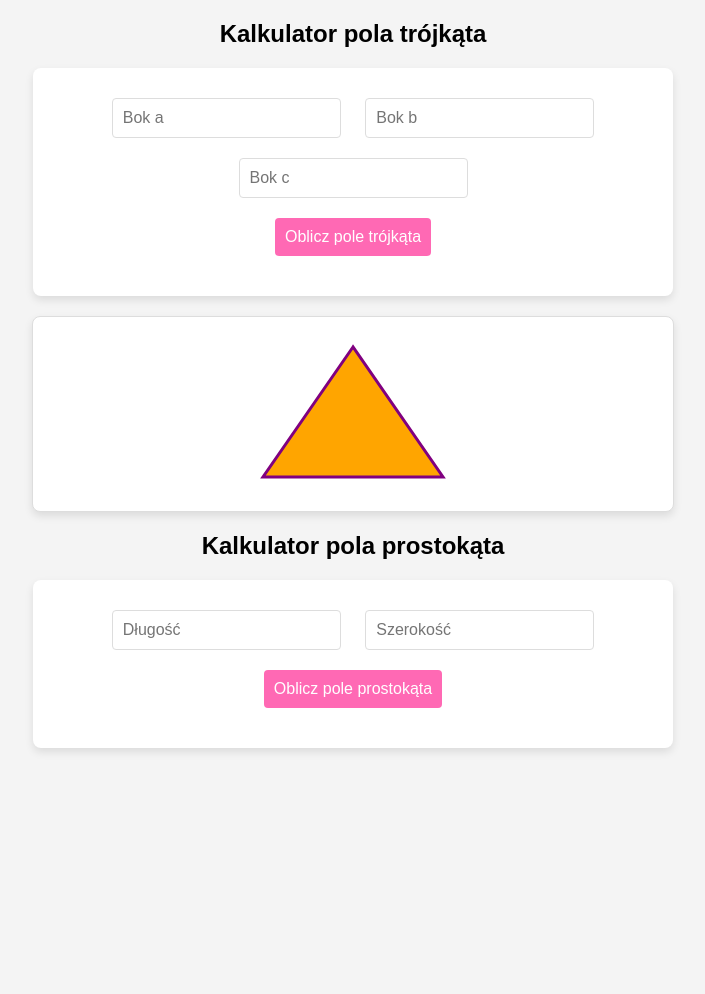
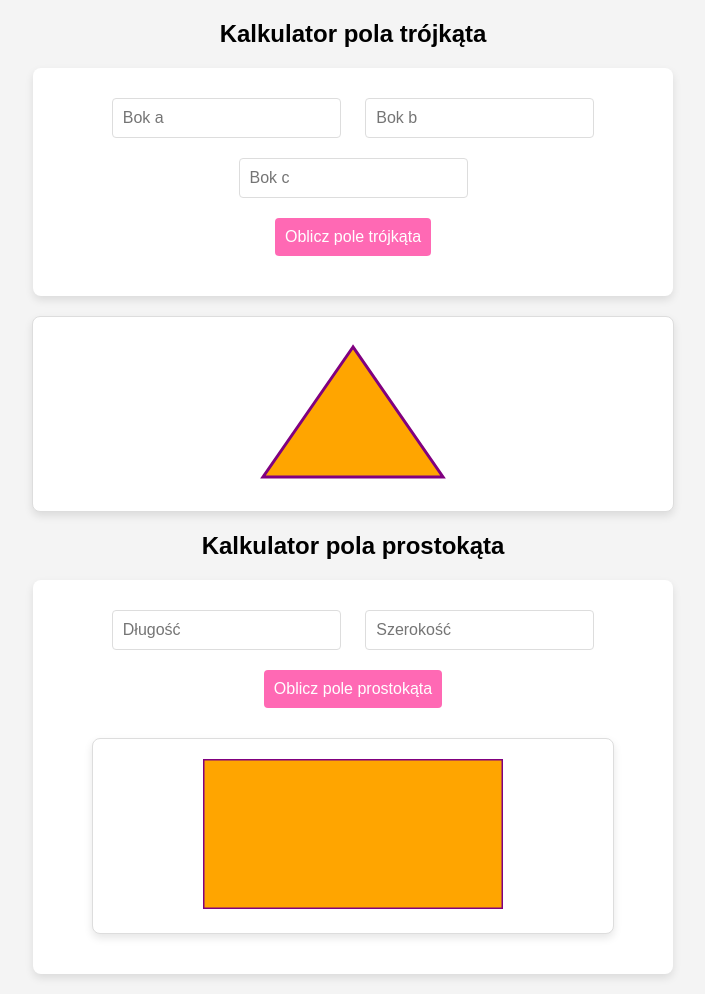
Before and after one commit to Mafioza77/Pole-Tr-jk-ta, a plain HTML site: page index.html in a window 1280 px wide. Shown: the whole page, without its empty margins (287-992 px from the left). Before the commit the page ends 800 px from the top, so only its background shows below. Drawn offline with Linux system fonts and the light colour scheme.

Commit message:
Update index.html

```diff
--- a/index.html
+++ b/index.html
@@ -79,6 +79,12 @@
         <br>
         <button onclick="obliczPoleProstokata()">Oblicz pole prostokąta</button>
         <div class="result" id="wynikProstokat"></div>
+<!-- Grafika prostokąta -->
+<div class="figure">
+    <svg width="300" height="150">
+        <rect width="300" height="150" style="fill:orange;stroke:purple;stroke-width:3"></rect>
+    </svg>
+</div>
     </div>
 
     <!-- Grafika prostoką
```
